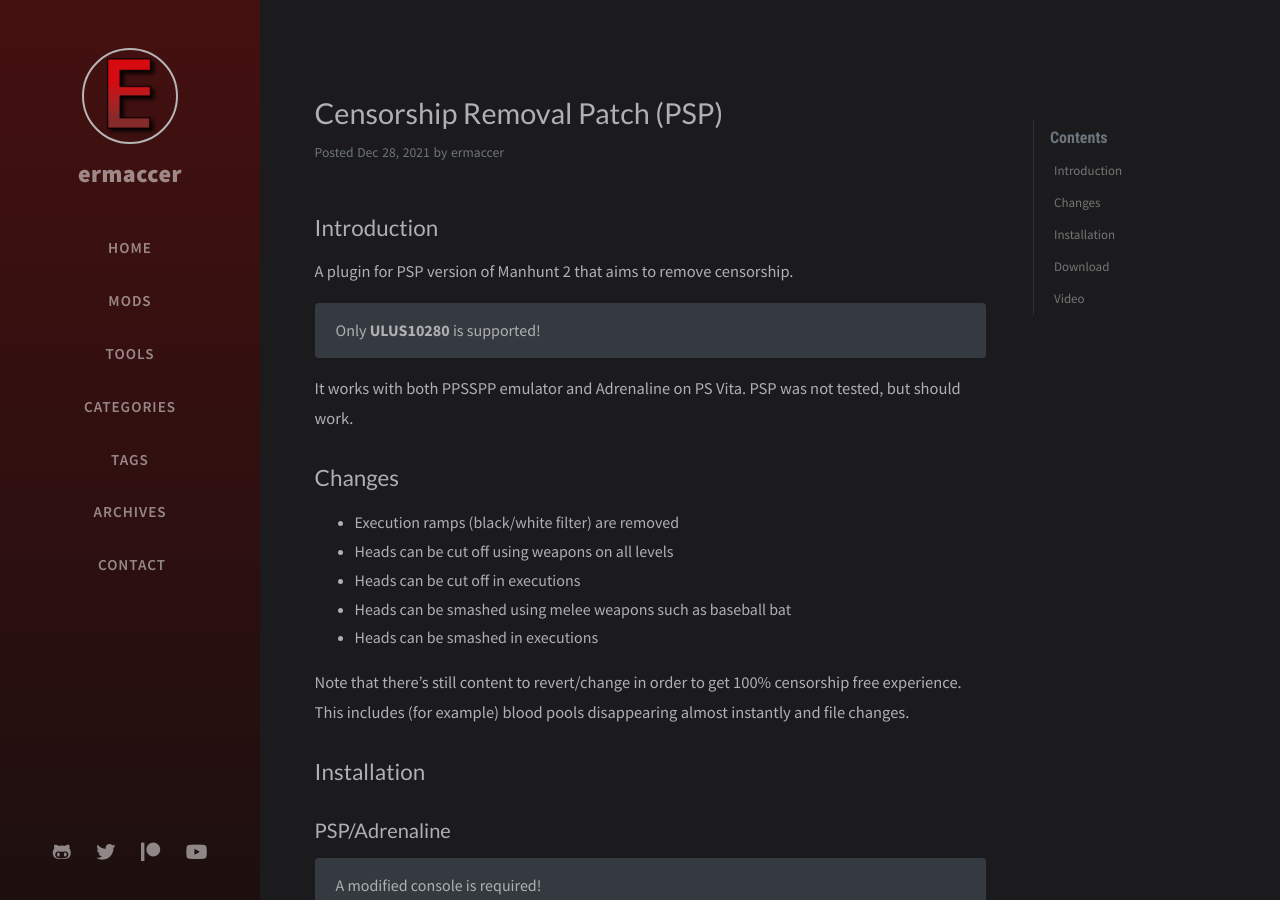
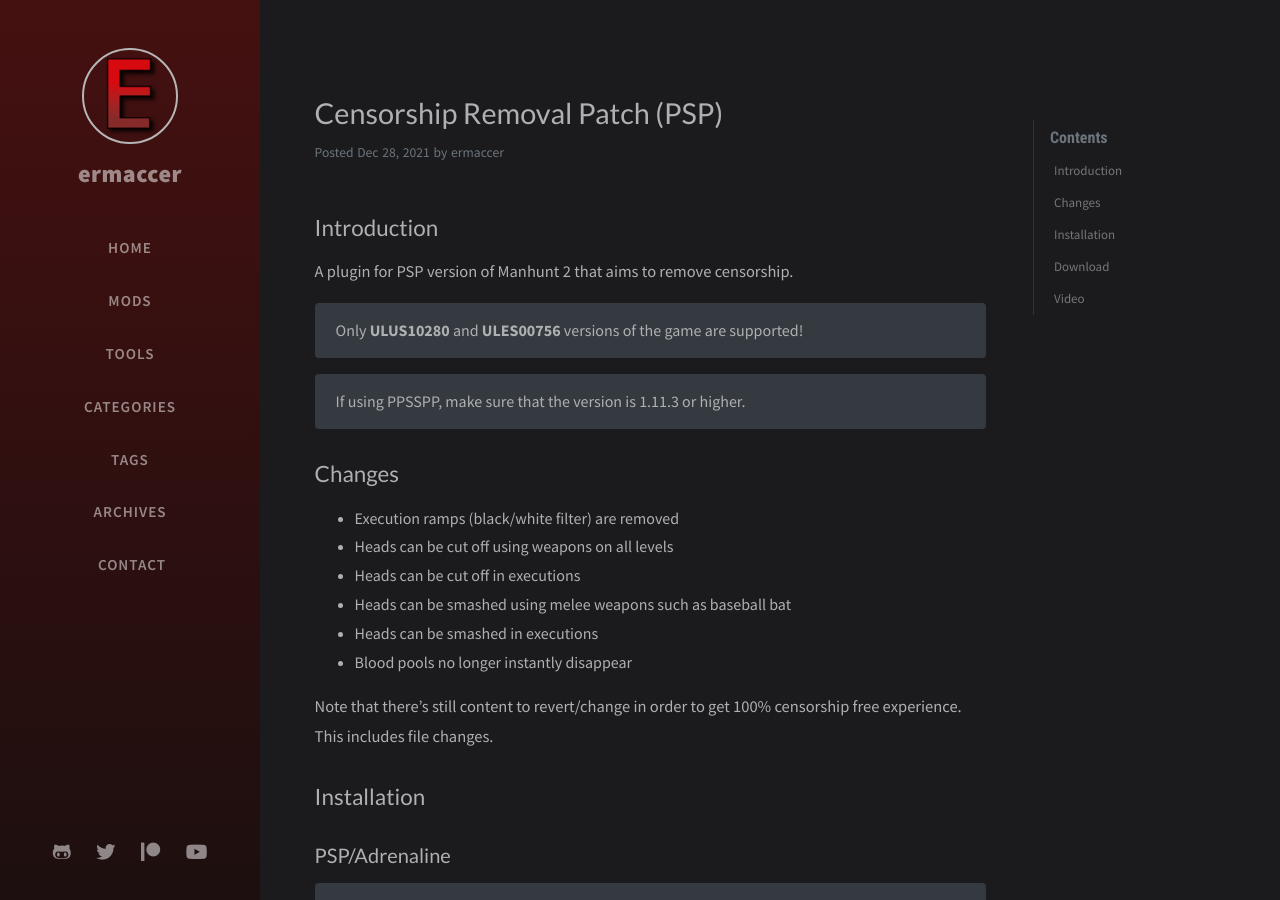
Before and after one commit to ermaccer/ermaccer.github.io, a Jekyll site: the page built from _posts/plugins/2021-12-28-mh2censorshippatch.md, in a window 1280 px wide and 900 px high. Built offline with Jekyll 4.4.1, drawn with Linux system fonts in a browser that asks for light colours; nearby versions of some CDN libraries; comment, search, counter and statistics services are not loaded.

Commit message:
mh2 censorship patch update

```diff
--- a/_posts/plugins/2021-12-28-mh2censorshippatch.md
+++ b/_posts/plugins/2021-12-28-mh2censorshippatch.md
@@ -11,12 +11,12 @@ hidden: false
 A plugin for PSP version of Manhunt 2 that aims to remove censorship.
 
 <div class="alert bg-dark">
- Only <b>ULUS10280</b> is supported!
+ Only <b>ULUS10280</b> and <b>ULES00756</b> versions of the game are supported!
 </div>
 
-
-It works with both PPSSPP emulator and Adrenaline on PS Vita.
-PSP was not tested, but should work.
+<div class="alert bg-dark">
+    If using PPSSPP, make sure that the version is 1.11.3 or higher.
+</div>
 
 
 ## Changes
@@ -26,10 +26,11 @@ PSP was not tested, but should work.
 - Heads can be cut off in executions
 - Heads can be smashed using melee weapons such as baseball bat
 - Heads can be smashed in executions
+- Blood pools no longer instantly disappear
 
 
 Note that there's still content to revert/change in order to get 100% censorship free experience.
-This includes (for example) blood pools disappearing almost instantly and file changes.
+This includes file changes.
 
 
 
```
